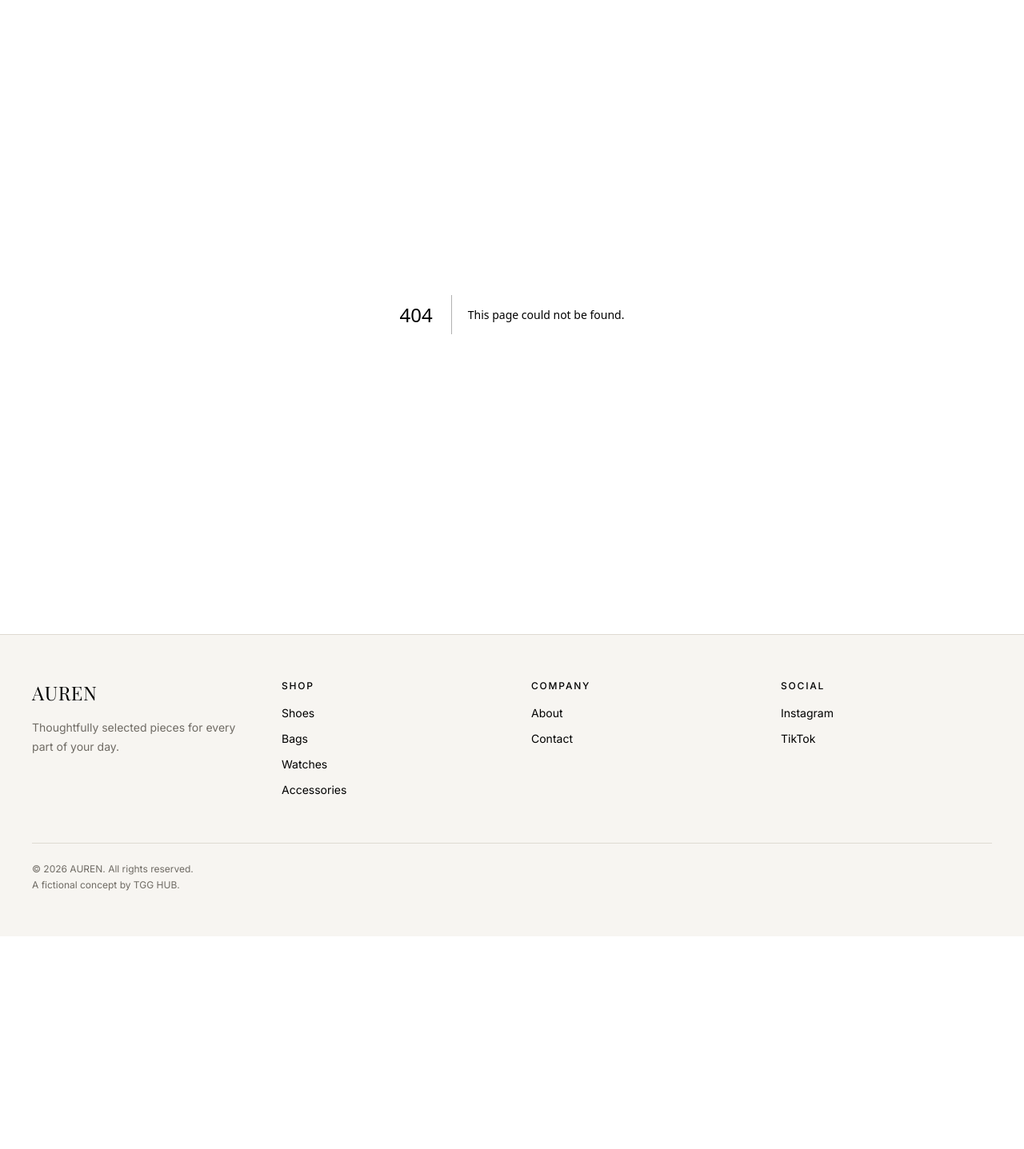
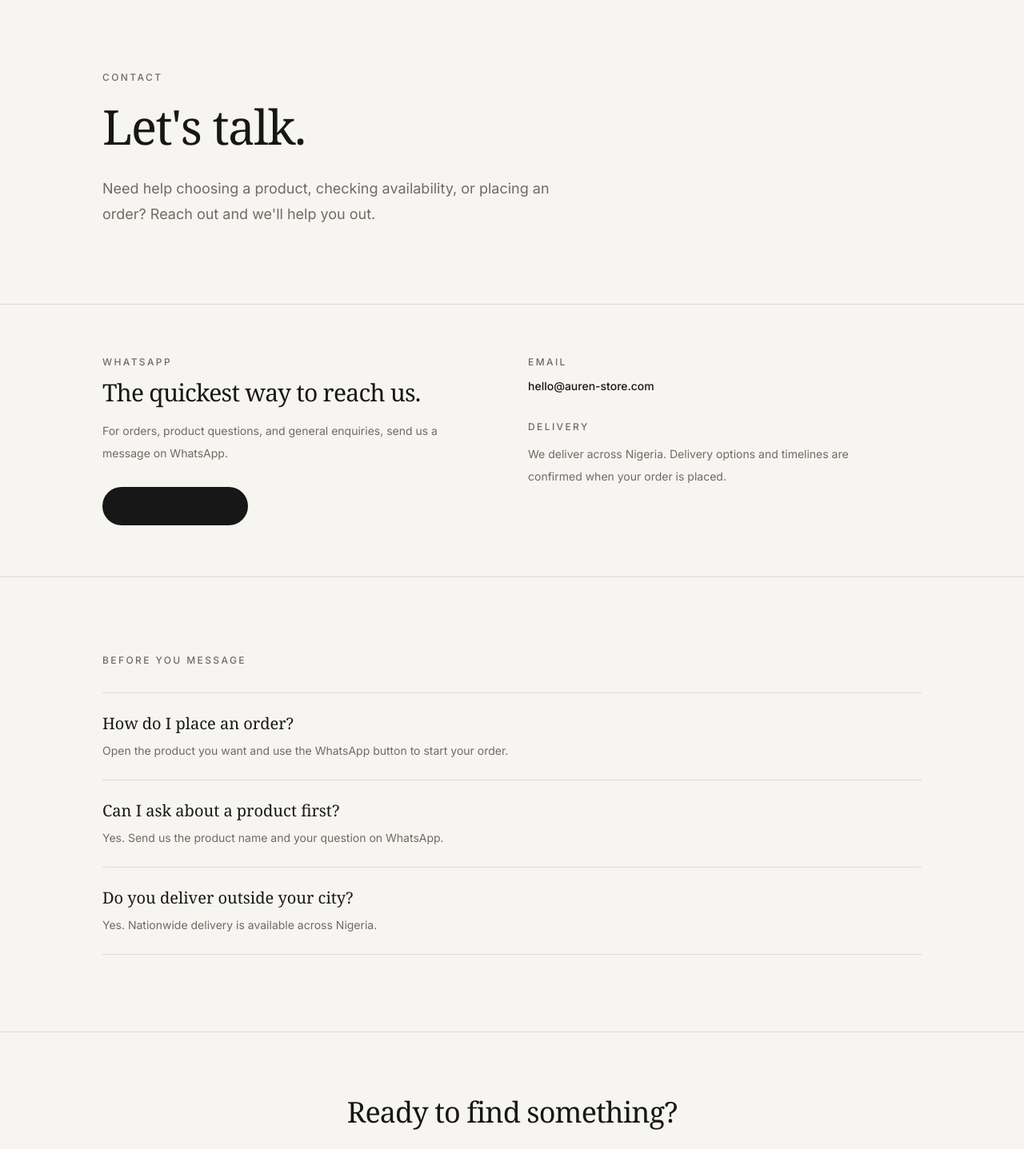
Before and after one commit to JJTGG/auren-store, a Next.js app: page /contact in a window 1280 px wide. Before the commit this address had no page. Shown: the part 80-1517 px from the top of the page at 80% size. Before the commit the page ends 1251 px from the top, so only its background shows below. Built offline with nearby package versions, Linux system fonts and the light colour scheme; a web font is replaced by a local one.

Commit message:
feat: add contact page

```diff
--- /dev/null
+++ b/app/contact/page.tsx
@@ -0,0 +1,134 @@
+import Link from "next/link";
+
+const whatsappUrl =
+  "https://wa.me/2340000000000?text=Hi%20AUREN%2C%20I%20have%20a%20question.";
+
+export default function ContactPage() {
+  return (
+    <main>
+      <section className="px-5 py-16 sm:px-8 sm:py-24">
+        <div className="mx-auto max-w-5xl">
+          <p className="text-xs font-medium uppercase tracking-[0.2em] text-[var(--muted)]">
+            Contact
+          </p>
+
+          <h1 className="mt-4 max-w-3xl font-serif text-5xl leading-tight tracking-tight sm:text-6xl">
+            Let&apos;s talk.
+          </h1>
+
+          <p className="mt-6 max-w-xl text-base leading-8 text-[var(--muted)] sm:text-lg">
+            Need help choosing a product, checking availability, or placing
+            an order? Reach out and we&apos;ll help you out.
+          </p>
+        </div>
+      </section>
+
+      <section className="border-y border-[var(--border)] px-5 py-12 sm:px-8 sm:py-16">
+        <div className="mx-auto grid max-w-5xl gap-10 sm:grid-cols-2">
+          <div>
+            <p className="text-xs font-medium uppercase tracking-[0.2em] text-[var(--muted)]">
+              WhatsApp
+            </p>
+
+            <h2 className="mt-3 font-serif text-3xl tracking-tight">
+              The quickest way to reach us.
+            </h2>
+
+            <p className="mt-4 max-w-md text-sm leading-7 text-[var(--muted)]">
+              For orders, product questions, and general enquiries, send us a
+              message on WhatsApp.
+            </p>
+
+            <a
+              href={whatsappUrl}
+              target="_blank"
+              rel="noreferrer"
+              className="mt-7 inline-flex rounded-full bg-[var(--foreground)] px-7 py-3.5 text-sm font-medium text-white transition hover:opacity-85"
+            >
+              Chat on WhatsApp
+            </a>
+          </div>
+
+          <div className="space-y-8">
+            <div>
+              <p className="text-xs font-medium uppercase tracking-[0.2em] text-[var(--muted)]">
+                Email
+              </p>
+
+              <a
+                href="mailto:hello@auren-store.com"
+                className="mt-3 inline-block text-sm font-medium underline underline-offset-4"
+              >
+                hello@auren-store.com
+              </a>
+            </div>
+
+            <div>
+              <p className="text-xs font-medium uppercase tracking-[0.2em] text-[var(--muted)]">
+                Delivery
+              </p>
+
+              <p className="mt-3 max-w-md text-sm leading-7 text-[var(--muted)]">
+                We deliver across Nigeria. Delivery options and timelines are
+                confirmed when your order is placed.
+              </p>
+            </div>
+          </div>
+        </div>
+      </section>
+
+      <section className="px-5 py-16 sm:px-8 sm:py-24">
+        <div className="mx-auto max-w-5xl">
+          <p className="text-xs font-medium uppercase tracking-[0.2em] text-[var(--muted)]">
+            Before you message
+          </p>
+
+          <div className="mt-8 divide-y divide-[var(--border)] border-y border-[var(--border)]">
+            <div className="py-6">
+              <h2 className="font-serif text-xl">
+                How do I place an order?
+              </h2>
+              <p className="mt-2 text-sm leading-6 text-[var(--muted)]">
+                Open the product you want and use the WhatsApp button to start
+                your order.
+              </p>
+            </div>
+
+            <div className="py-6">
+              <h2 className="font-serif text-xl">
+                Can I ask about a product first?
+              </h2>
+              <p className="mt-2 text-sm leading-6 text-[var(--muted)]">
+                Yes. Send us the product name and your question on WhatsApp.
+              </p>
+            </div>
+
+            <div className="py-6">
+              <h2 className="font-serif text-xl">
+                Do you deliver outside your city?
+              </h2>
+              <p className="mt-2 text-sm leading-6 text-[var(--muted)]">
+                Yes. Nationwide delivery is available across Nigeria.
+              </p>
+            </div>
+          </div>
+        </div>
+      </section>
+
+      <section className="border-t border-[var(--border)] px-5 py-16 text-center sm:px-8 sm:py-20">
+        <div className="mx-auto max-w-2xl">
+          <h2 className="font-serif text-3xl tracking-tight sm:text-4xl">
+            Ready to find something?
+          </h2>
+
+          <Link
+            href="/shop"
+            className="mt-7 inline-flex rounded-full bg-[var(--foreground)] px-7 py-3.5 text-sm font-medium text-white transition hover:opacity-85"
+          >
+            Browse the collection
+          </Link>
+        </div>
+      </section>
+    </main>
+  );
+}
```
